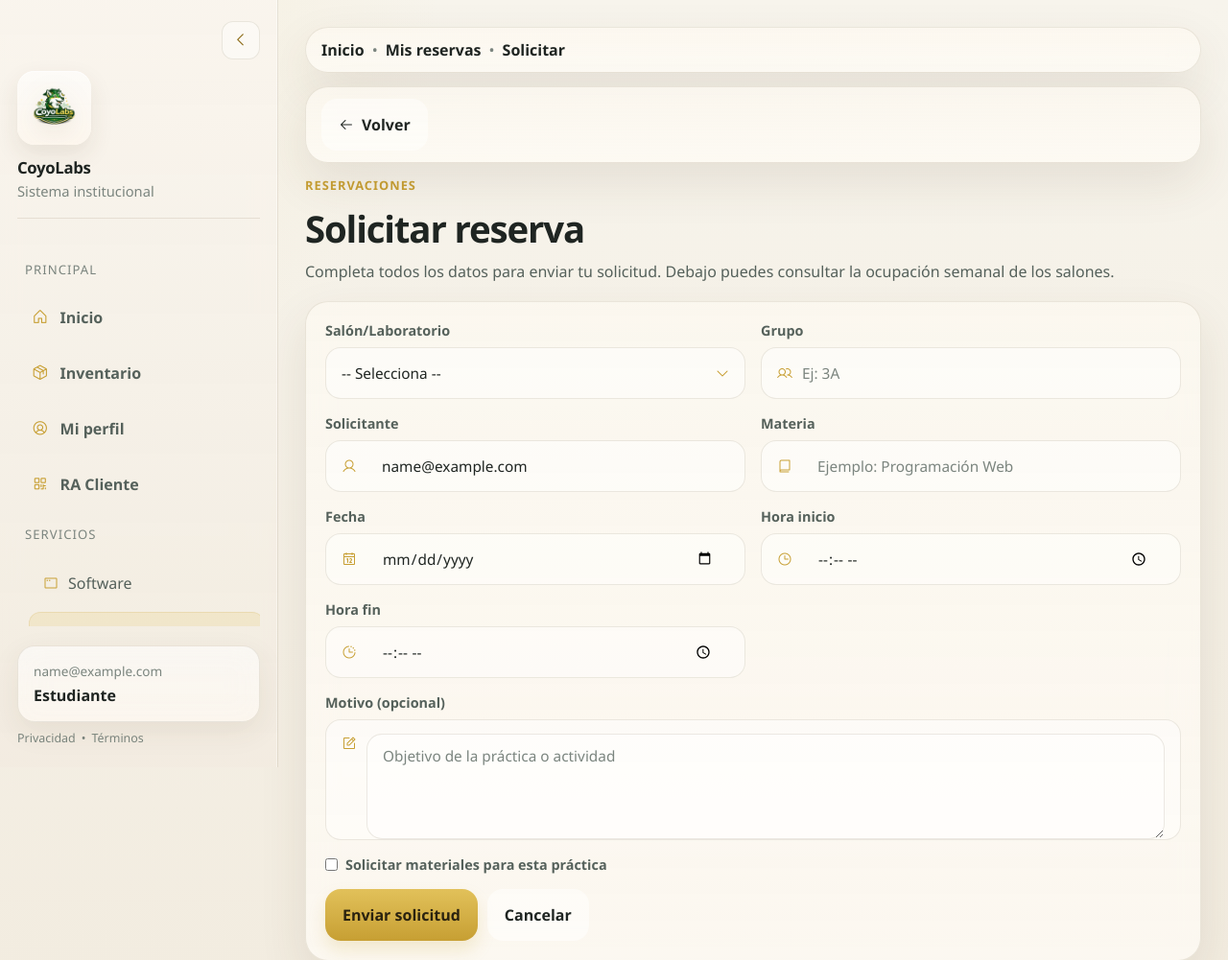
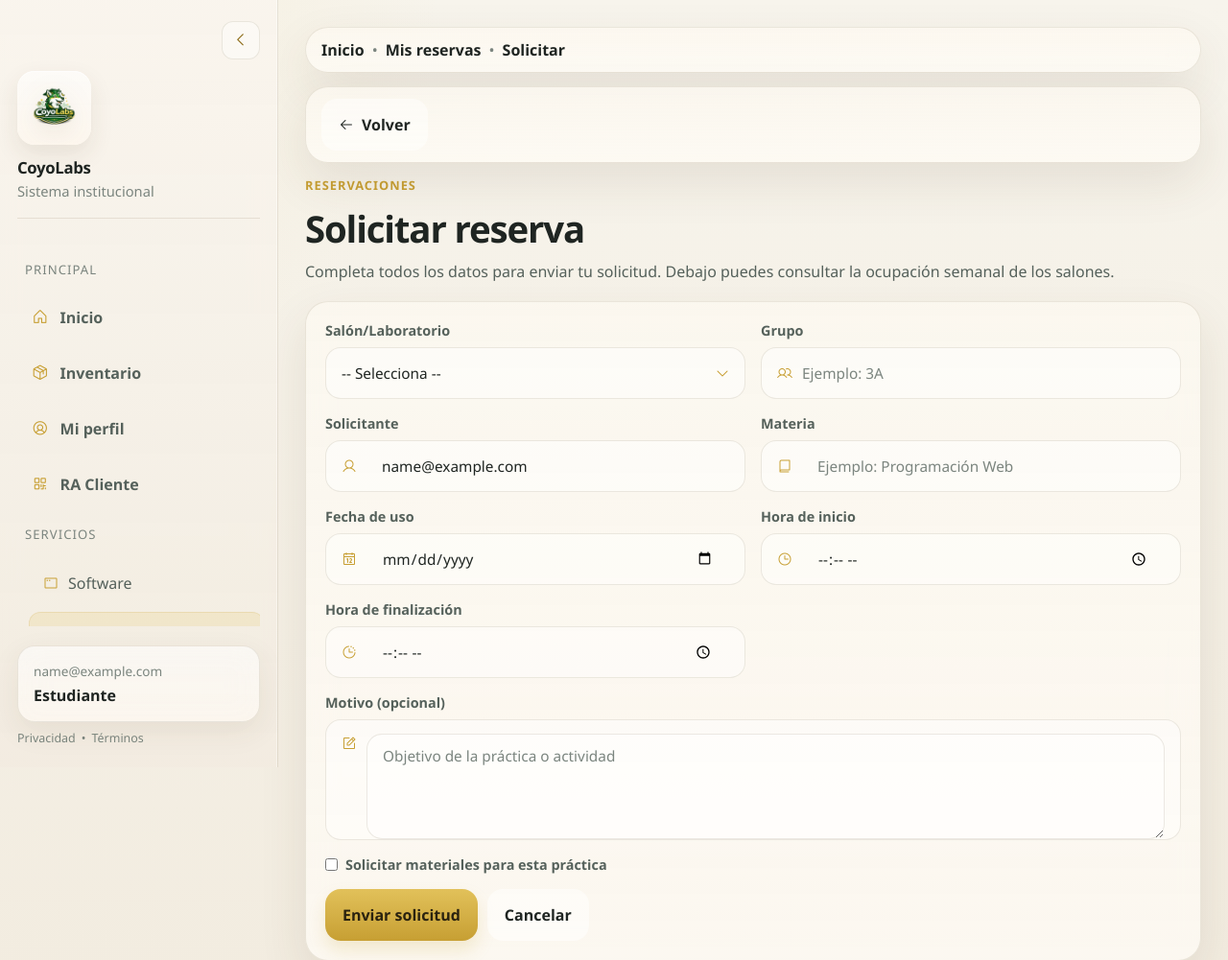
Before and after one commit to gandalf227/coyolabs, a Flask app: page /reservations/request in a window 1280 px wide. Shown: the top 1001 px of the page at 96% size. Run offline with Flask 3, Linux system fonts and the light colour scheme; the visitor is signed in with stand-in values (Sample User, id 1); data comes from the database, SQL or seed files in the repository; data that the repository does not hold is empty; some libraries are stand-ins or nearby versions.

Commit message:
Polish critical form labels and placeholders for UX consistency

```diff
--- a/app/templates/inventory_requests/my_daily_request.html
+++ b/app/templates/inventory_requests/my_daily_request.html
@@ -193,7 +193,7 @@
   <h3 style="margin:0 0 12px 0;">Agregar materiales al pedido de hoy</h3>
   <form method="post" action="{{ url_for('inventory_requests.add_to_daily_request') }}">
     <div class="material-search">
-      <input type="text" id="materialSearch" placeholder="Buscar material...">
+      <input type="text" id="materialSearch" placeholder="Buscar material por nombre, código o ubicación">
       <div id="autocompleteList" class="autocomplete-list"></div>
     </div>
 
--- a/app/templates/lostfound/admin_new.html
+++ b/app/templates/lostfound/admin_new.html
@@ -13,14 +13,14 @@
 
 <section class="toolbar-card">
   <form method="post" class="toolbar" style="grid-template-columns: repeat(2, minmax(280px, 1fr));">
-    <div class="toolbar-group"><label for="title">Título (obligatorio)</label><div class="search-box"><i class="ph ph-tag search-icon"></i><input id="title" type="text" name="title" required></div></div>
-    <div class="toolbar-group"><label for="evidence_ref">Evidencia (URL/texto)</label><div class="search-box"><i class="ph ph-link search-icon"></i><input id="evidence_ref" type="text" name="evidence_ref"></div></div>
+    <div class="toolbar-group"><label for="title">Título (obligatorio)</label><div class="search-box"><i class="ph ph-tag search-icon"></i><input id="title" type="text" name="title" placeholder="Ejemplo: Mochila negra con llavero" required></div></div>
+    <div class="toolbar-group"><label for="evidence_ref">Evidencia (URL/texto)</label><div class="search-box"><i class="ph ph-link search-icon"></i><input id="evidence_ref" type="text" name="evidence_ref" placeholder="URL de foto o referencia breve"></div></div>
 
     <div class="toolbar-group" style="grid-column: 1 / -1;">
       <label for="description">Descripción (opcional)</label>
       <div class="search-box" style="height: auto; min-height: 128px; align-items: flex-start; padding-top: 14px;">
         <i class="ph ph-note-pencil search-icon" style="margin-top: 2px;"></i>
-        <textarea id="description" name="description" rows="4" style="width:100%; border:none; background:transparent; outline:none; color:var(--text); font-size:.96rem; resize:vertical;"></textarea>
+        <textarea id="description" name="description" rows="4" placeholder="Describe características clave para facilitar la identificación" style="width:100%; border:none; background:transparent; outline:none; color:var(--text); font-size:.96rem; resize:vertical;"></textarea>
       </div>
     </div>
 
--- a/app/templates/profile/my_profile.html
+++ b/app/templates/profile/my_profile.html
@@ -40,10 +40,10 @@
         <form method="post" action="{{ url_for('profile.update_phone') }}" class="toolbar" style="grid-template-columns:1fr auto;">
           <input type="hidden" name="csrf_token" value="{{ csrf_token }}">
           <div class="toolbar-group">
-            <label>Teléfono</label>
+            <label>Teléfono de contacto</label>
             <div class="search-box">
               <i class="ph ph-phone search-icon"></i>
-              <input type="text" name="phone" value="{{ current_user.phone or '' }}" required>
+              <input type="text" name="phone" value="{{ current_user.phone or '' }}" placeholder="Ej.: 656-123-4567" required>
             </div>
           </div>
           <div class="toolbar-actions" style="align-self:end;">
--- a/app/templates/reservations/request.html
+++ b/app/templates/reservations/request.html
@@ -218,7 +218,7 @@
       {% else %}
         <div class="search-box">
           <i class="ph ph-users search-icon"></i>
-          <input type="text" name="group_name" placeholder="Ej: 3A" required>
+          <input type="text" name="group_name" placeholder="Ejemplo: 3A" required>
         </div>
       {% endif %}
     </div>
@@ -267,7 +267,7 @@
     </div>
 
     <div class="toolbar-group">
-      <label>Fecha</label>
+      <label>Fecha de uso</label>
       <div class="search-box">
         <i class="ph ph-calendar search-icon"></i>
         <input class="form-control" type="date" name="date" required>
@@ -275,7 +275,7 @@
     </div>
 
     <div class="toolbar-group">
-      <label>Hora inicio</label>
+      <label>Hora de inicio</label>
       <div class="search-box">
         <i class="ph ph-clock search-icon"></i>
         <input class="form-control" type="time" name="start_time" required>
@@ -283,7 +283,7 @@
     </div>
 
     <div class="toolbar-group">
-      <label>Hora fin</label>
+      <label>Hora de finalización</label>
       <div class="search-box">
         <i class="ph ph-clock-countdown search-icon"></i>
         <input class="form-control" type="time" name="end_time" required>
--- a/app/templates/software/admin_new.html
+++ b/app/templates/software/admin_new.html
@@ -6,7 +6,7 @@
 
 <section class="toolbar-card">
   <form method="post" class="toolbar" style="grid-template-columns: repeat(2, minmax(280px, 1fr));">
-    <div class="toolbar-group"><label for="lab_id">Laboratorio (opcional)</label><div class="select-wrap"><select id="lab_id" name="lab_id"><option value="">-- Sin lab --</option>{% for lab in labs %}<option value="{{ lab.id }}">{{ lab.name }}</option>{% endfor %}</select><i class="ph ph-caret-down select-arrow"></i></div></div>
+    <div class="toolbar-group"><label for="lab_id">Laboratorio (opcional)</label><div class="select-wrap"><select id="lab_id" name="lab_id"><option value="">-- Sin laboratorio --</option>{% for lab in labs %}<option value="{{ lab.id }}">{{ lab.name }}</option>{% endfor %}</select><i class="ph ph-caret-down select-arrow"></i></div></div>
     <div class="toolbar-group"><label for="name">Nombre (obligatorio)</label><div class="search-box"><i class="ph ph-app-window search-icon"></i><input id="name" type="text" name="name" placeholder="Ejemplo: AutoCAD" required></div></div>
     <div class="toolbar-group"><label for="version">Versión (opcional)</label><div class="search-box"><i class="ph ph-git-branch search-icon"></i><input id="version" type="text" name="version" placeholder="Ejemplo: 2026.1"></div></div>
     <div class="toolbar-group"><label for="license_type">Tipo de licencia (opcional)</label><div class="search-box"><i class="ph ph-seal-check search-icon"></i><input id="license_type" type="text" name="license_type" placeholder="Ejemplo: Institucional"></div></div>
```
